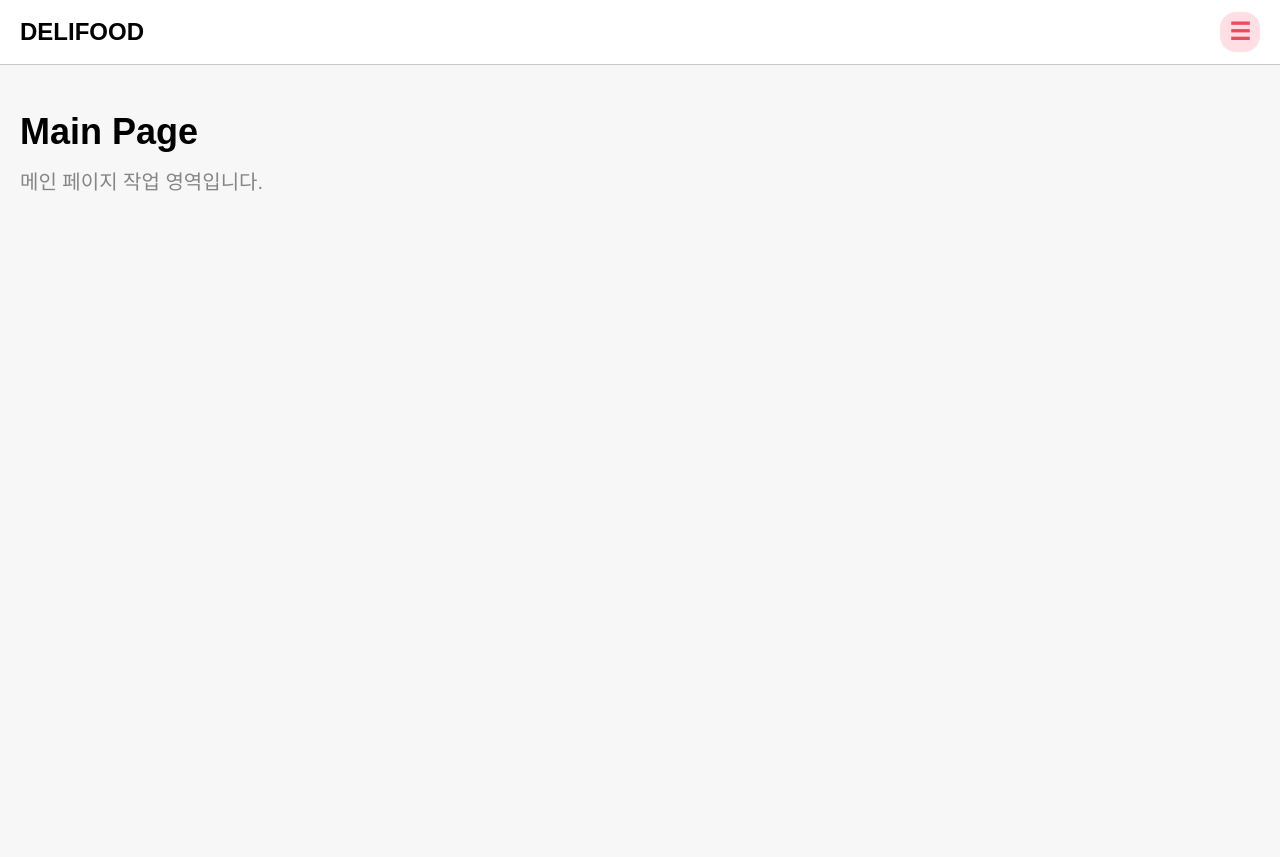
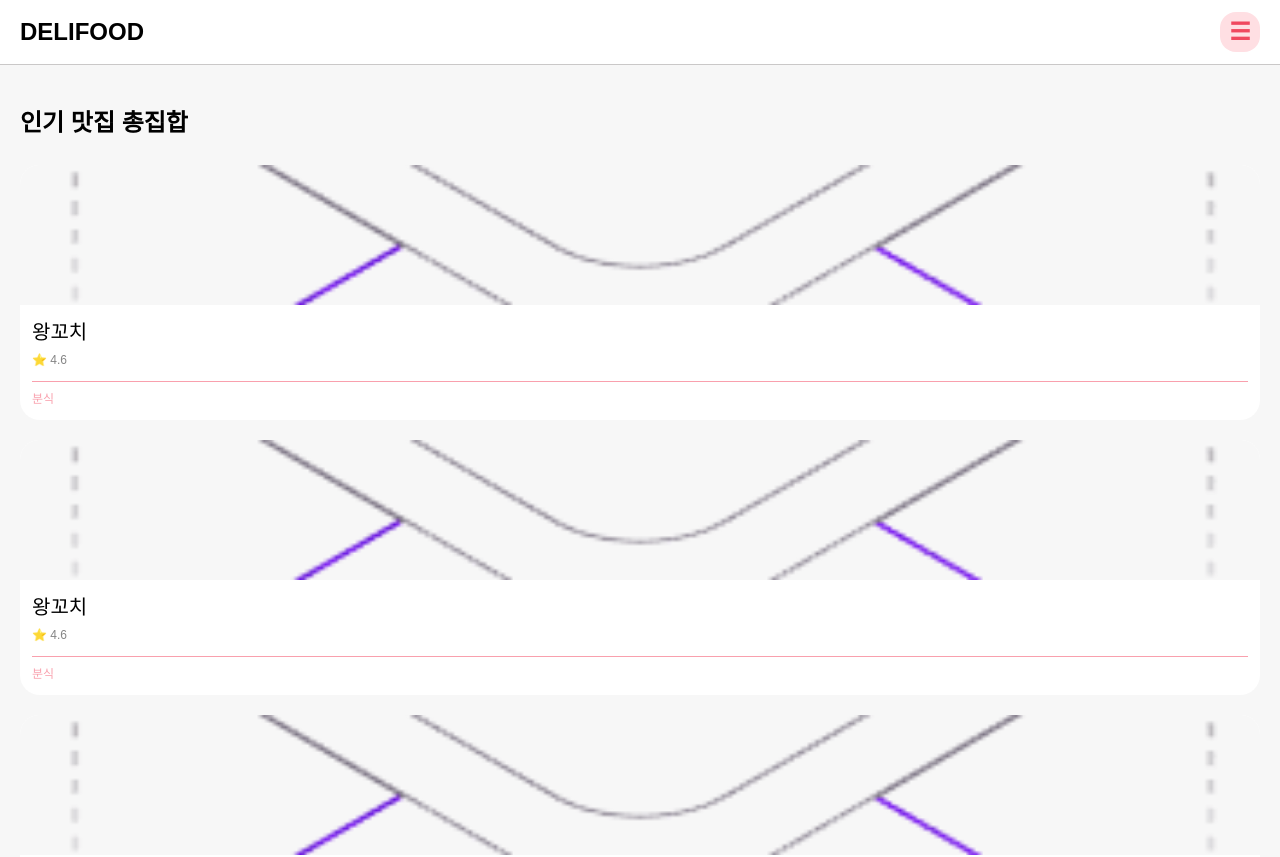
Before and after one commit to uptomaster/7th_deliveryApp, a React (Vite) app in the folder delivery-order-app/: page /main in a window 1280 px wide. Shown: the top 857 px of the page. Before the commit the page ends 800 px from the top, so only its background shows below. Built offline with nearby package versions, Linux system fonts and the light colour scheme.

Commit message:
feat: 메인 페이지 기본 레이아웃 및 렌더링

```diff
--- a/delivery-order-app/src/pages/Main.jsx
+++ b/delivery-order-app/src/pages/Main.jsx
@@ -1,21 +1,22 @@
 import Navbar from '../components/common/Navbar'
+import RestaurantCard from '../components/restaurant/RestaurantCard'
+import { restaurants } from '../data/restaurants'
 
 function Main() {
   return (
     <div className="min-h-screen bg-gray-1">
       <Navbar />
-
       <main className="mx-auto max-w-[1725px] px-5 py-10 dt:px-10">
         <section>
-          <h1 className="text-[36px] font-bold text-gray-5">Main Page</h1>
-
-          <p className="mt-2 text-[20px] font-medium text-gray-3">
-            메인 페이지 작업 영역입니다.
-          </p>
+          <h2 className="mb-6 text-[24px] font-bold text-gray-5">인기 맛집 총집합</h2>
+          <div className="grid grid-cols-1 gap-5 dt:grid-cols-4 dt:gap-6">
+            {restaurants.map((restaurant) => (
+              <RestaurantCard key={restaurant.id} restaurant={restaurant} />
+            ))}
+          </div>
         </section>
       </main>
     </div>
   )
 }
-
 export default Main
```
